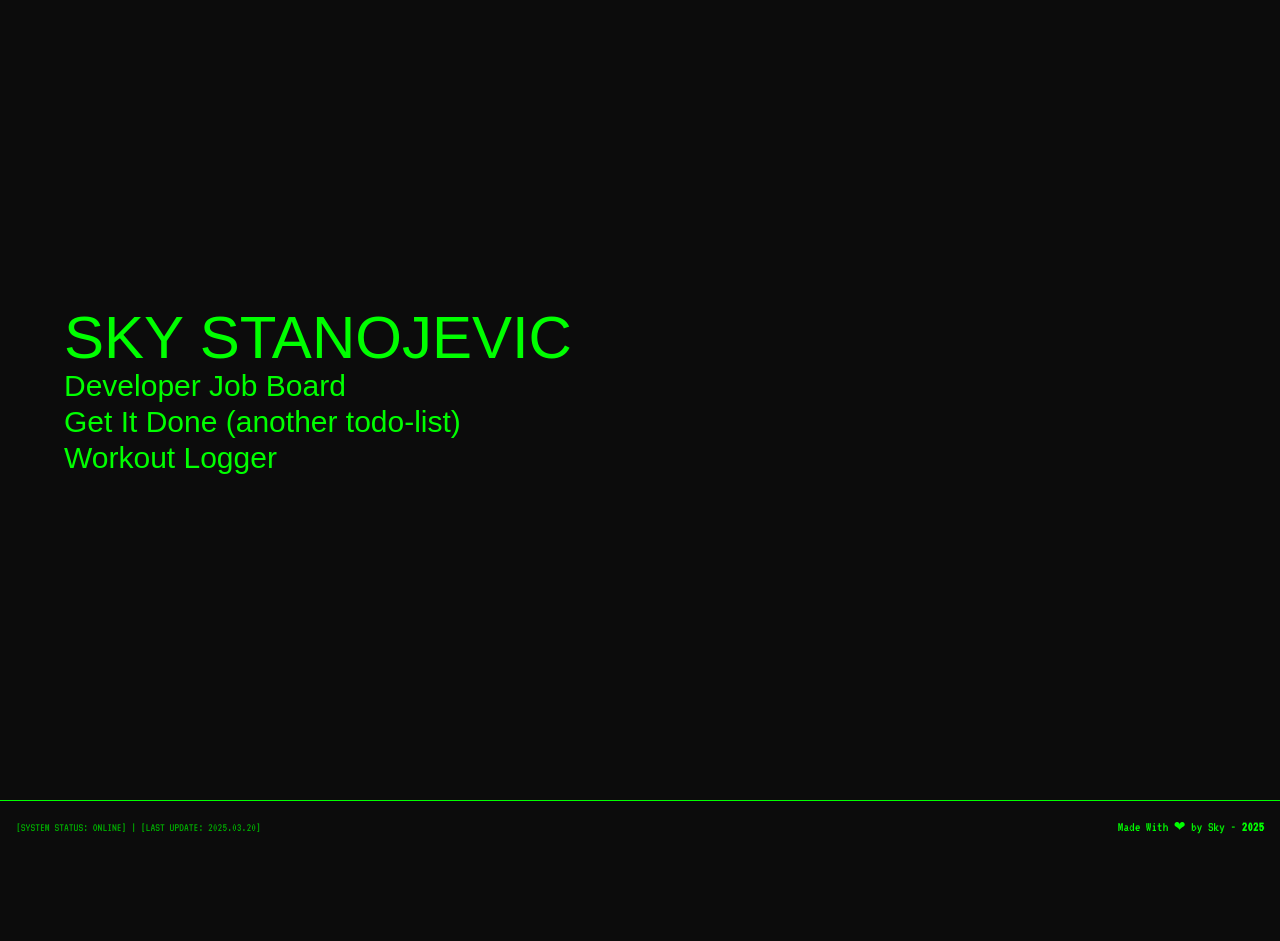
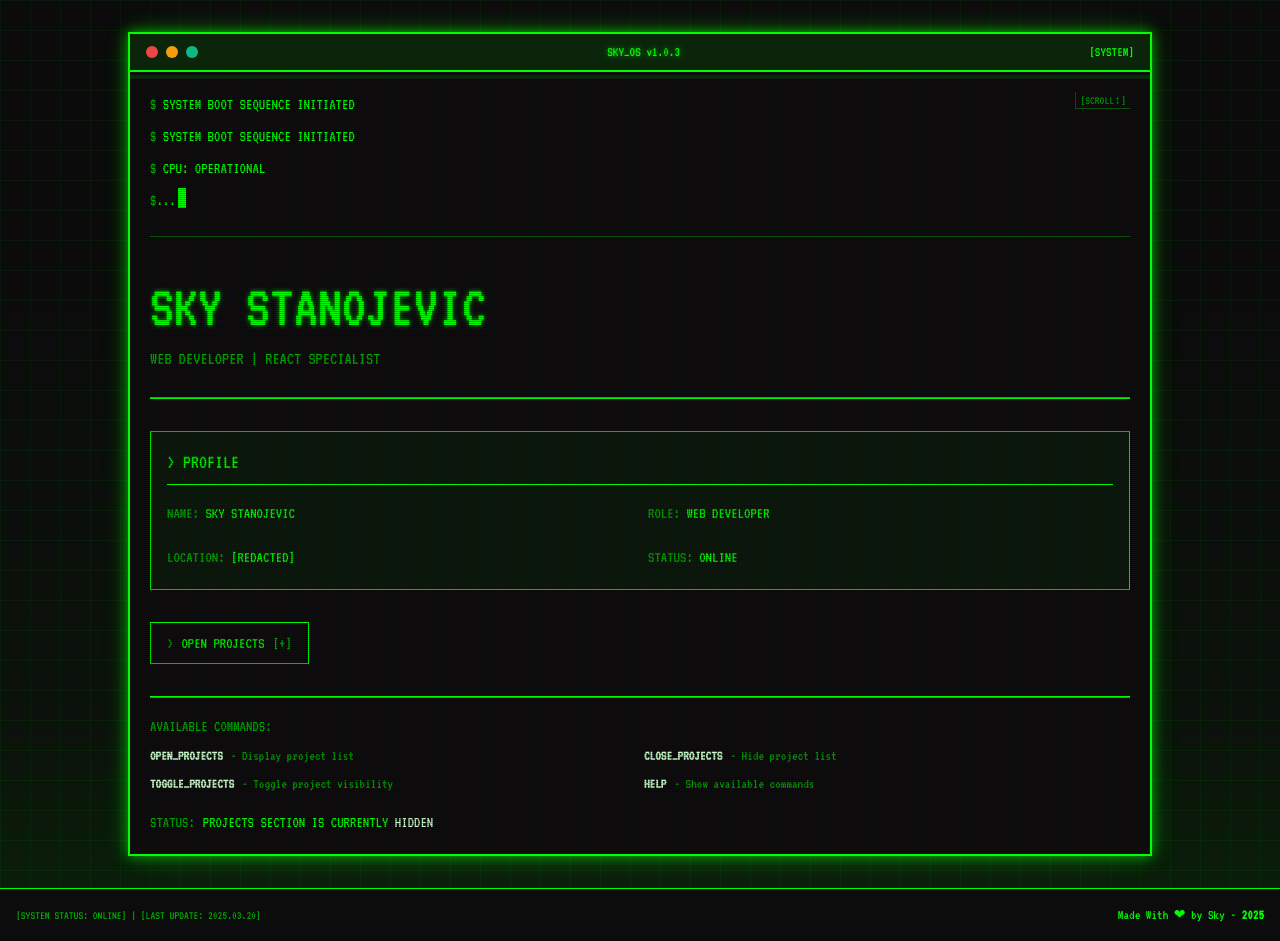
Before and after one commit to skystanoyevitch/sky-portfolio, a React (Create React App) app: page / in a window 1280 px wide. Before the commit the page ends 853 px from the top, so only its background shows below. Built offline with nearby package versions, Linux system fonts and the light colour scheme; a web font is replaced by a local one.

Commit message:
add Terminal component to Hero with command handling and projects toggle functionality

```diff
--- a/src/Pages/Home/Components/Hero.jsx
+++ b/src/Pages/Home/Components/Hero.jsx
@@ -1,33 +1,30 @@
-import React, { useEffect, useRef } from "react";
-import { useLayoutEffect } from "react";
+import React, { useEffect, useRef, useState } from "react";
 import { useNavigate } from "react-router-dom";
-
-// Other Imports
 import { gsap } from "gsap";
 import Portfolio from "./Portfolio";
+import Terminal from "../../../Layout/Navigation/Components/Terminal/Terminal";
 
 function Hero() {
   const navigate = useNavigate();
   const comp = useRef();
   const tl = useRef();
+  const [projectsVisible, setProjectsVisible] = useState(false); // Changed to false by default
+  const [showHelp, setShowHelp] = useState(false);
+  const projectsSectionRef = useRef();
+  const helpSectionRef = useRef();
 
   useEffect(() => {
     navigate("/", { replace: true });
   }, [navigate]);
 
-  useLayoutEffect(() => {
+  useEffect(() => {
     let ctx = gsap.context(() => {
       tl.current = gsap
         .timeline()
         .fromTo(
-          ".heyo",
-          { opacity: 0, ease: 0.2, duration: 1 },
-          { opacity: 1, ease: 0.2, duration: 1 }
-        )
-        .fromTo(
-          ".box",
-          { opacity: 0, ease: 0.2, duration: 1 },
-          { opacity: 1, ease: 0.2, duration: 1 }
+          ".terminal-wrapper",
+          { opacity: 0, y: 20 },
+          { opacity: 1, y: 0, duration: 1.2, ease: "power3.out" }
         );
     }, comp);
 
@@ -36,27 +33,239 @@ function Hero() {
     };
   }, []);
 
+  // Simple toggle for projects section without animation
+  useEffect(() => {
+    if (projectsSectionRef.current) {
+      if (projectsVisible) {
+        projectsSectionRef.current.style.display = "block";
+      } else {
+        projectsSectionRef.current.style.display = "none";
+      }
+    }
+  }, [projectsVisible]);
+
+  // Terminal initial commands with more text to demonstrate scrolling
+  const bootSequence = [
+    "SYSTEM BOOT SEQUENCE INITIATED",
+    "RUNNING HARDWARE DIAGNOSTICS...",
+    "CPU: OPERATIONAL",
+    "MEMORY: 16GB DETECTED",
+    "STORAGE: 1TB SSD DETECTED",
+    "LOADING KERNEL...",
+    "INITIALIZING SYSTEM SERVICES...",
+    "LOADING PERSONAL DATABASE...",
+    "ACCESSING PROFILE: SKY STANOJEVIC",
+    "DEVELOPER STATUS: ACTIVE",
+    "PROJECTS DATABASE: CONNECTED",
+    "TERMINAL INTERFACE: READY",
+    "SYSTEM READY FOR INPUT",
+  ];
+
+  const toggleProjects = () => {
+    setProjectsVisible(!projectsVisible);
+  };
+
   return (
-    <div className="w-full h-screen flex flex-col justify-center md:h-screen">
-      <div className="lg:h-full">
-        <div className="container mx-auto flex flex-col lg:justify-center lg:flex-row p-8 lg:p-8 xl:p-0 lg:h-full">
-          <div
-            ref={comp}
-            className=" flex flex-col justify-center space-y-4 container mx-auto max-w-sm md:max-w-lg lg:max-w-6xl"
+    <div className="w-full min-h-screen bg-terminal-black bg-terminal-grid bg-opacity-90 flex flex-col justify-center py-8 px-4">
+      <div ref={comp} className="container mx-auto h-full flex flex-col">
+        <div className="terminal-wrapper max-w-5xl mx-auto w-full flex-grow">
+          <Terminal
+            initialCommands={bootSequence}
+            title="SKY_OS v1.0.3"
+            fullHeight={true}
+            onCommandExecute={(command) => {
+              if (command === "OPEN_PROJECTS" || command === "OPEN PROJECTS") {
+                setProjectsVisible(true);
+                setShowHelp(false);
+              } else if (
+                command === "CLOSE_PROJECTS" ||
+                command === "CLOSE PROJECTS"
+              ) {
+                setProjectsVisible(false);
+                setShowHelp(false);
+              } else if (
+                command === "TOGGLE_PROJECTS" ||
+                command === "TOGGLE PROJECTS"
+              ) {
+                setProjectsVisible(!projectsVisible);
+                setShowHelp(false);
+              } else if (command === "HELP") {
+                setShowHelp(true);
+              } else if (command === "CLEAR" || command === "CLS") {
+                setShowHelp(false);
+              }
+            }}
           >
-            <div className="box font-j15">
-              <div className="pb-4 font-j15">
-                <span className="text-5xl xl:text-6xl lg:text-7xl text-slate-300">
-                  SKY STANOJEVIC
-                </span>
-                <Portfolio />
+            {/* Main header - make it more prominent */}
+            <div className="py-6 mb-8 border-b-2 border-terminal-green">
+              <h1 className="text-4xl md:text-5xl lg:text-6xl text-terminal-green font-vt text-shadow-terminal mb-2">
+                SKY STANOJEVIC
+              </h1>
+              <p className="text-terminal-green-dark text-lg">
+                WEB DEVELOPER | REACT SPECIALIST
+              </p>
+            </div>
+
+            {/* Profile Section - with better border */}
+            <div className="mt-6 mb-8 border border-terminal-green p-4 bg-terminal-green bg-opacity-5">
+              <h2 className="text-xl text-terminal-green mb-4 font-vt border-b border-terminal-green pb-2">
+                &gt; PROFILE
+              </h2>
+              <div className="grid grid-cols-1 md:grid-cols-2 gap-4">
+                <ProfileItem label="NAME" value="SKY STANOJEVIC" />
+                <ProfileItem label="ROLE" value="WEB DEVELOPER" />
+                <ProfileItem label="LOCATION" value="[REDACTED]" />
+                <ProfileItem
+                  label="STATUS"
+                  value={<span className="animate-blink">ONLINE</span>}
+                />
               </div>
             </div>
-          </div>
+
+            {/* Projects Section Toggle Button */}
+            <div className="mt-6 mb-4 flex items-center">
+              <button
+                className="flex items-center text-terminal-green border border-terminal-green px-4 py-2 hover:bg-terminal-green hover:bg-opacity-20"
+                onClick={toggleProjects}
+              >
+                <span className="text-terminal-green-dark mr-2">&gt;</span>
+                <span>{projectsVisible ? "CLOSE" : "OPEN"} PROJECTS</span>
+                <span className="ml-2 text-terminal-green-dark">
+                  [{projectsVisible ? "-" : "+"}]
+                </span>
+              </button>
+            </div>
+
+            {/* Help Section */}
+            {showHelp && (
+              <div className="border border-terminal-green p-4 bg-terminal-green bg-opacity-5 mb-8">
+                <h2 className="text-xl text-terminal-green mb-4 font-vt border-b border-terminal-green pb-2">
+                  &gt; HELP
+                </h2>
+                <div className="text-terminal-green">
+                  <p className="mb-4">AVAILABLE COMMANDS:</p>
+                  <div className="grid grid-cols-1 gap-2 pl-4">
+                    <div className="flex">
+                      <span className="text-terminal-green-light w-40">
+                        OPEN_PROJECTS
+                      </span>
+                      <span>Show the projects section</span>
+                    </div>
+                    <div className="flex">
+                      <span className="text-terminal-green-light w-40">
+                        CLOSE_PROJECTS
+                      </span>
+                      <span>Hide the projects section</span>
+                    </div>
+                    <div className="flex">
+                      <span className="text-terminal-green-light w-40">
+                        TOGGLE_PROJECTS
+                      </span>
+                      <span>Toggle projects visibility</span>
+                    </div>
+                    <div className="flex">
+                      <span className="text-terminal-green-light w-40">
+                        HELP
+                      </span>
+                      <span>Display this help information</span>
+                    </div>
+                    <div className="flex">
+                      <span className="text-terminal-green-light w-40">
+                        CLEAR
+                      </span>
+                      <span>Clear the help display</span>
+                    </div>
+                  </div>
+                </div>
+              </div>
+            )}
+
+            {/* Projects Section - with toggle functionality */}
+            <div
+              ref={projectsSectionRef}
+              style={{ display: "none" }} // Initialize as hidden without transitions
+            >
+              <div className="border border-terminal-green p-4 bg-terminal-green bg-opacity-5">
+                <h2 className="text-xl text-terminal-green mb-4 font-vt border-b border-terminal-green pb-2">
+                  &gt; PROJECTS
+                </h2>
+                <Portfolio terminalStyle={true} />
+              </div>
+            </div>
+
+            {/* Command prompt - more distinctive */}
+            <div className="mt-8 pt-4 border-t-2 border-terminal-green">
+              <div className="text-terminal-green mb-2">
+                <span className="text-terminal-green-dark">
+                  AVAILABLE COMMANDS:
+                </span>
+              </div>
+              <div className="grid grid-cols-1 md:grid-cols-2 gap-2 text-sm mb-4">
+                <div className="flex items-center">
+                  <span
+                    className="text-terminal-green-light mr-2 font-bold cursor-pointer"
+                    onClick={() => setProjectsVisible(true)}
+                  >
+                    OPEN_PROJECTS
+                  </span>
+                  <span className="text-terminal-green-dark">
+                    - Display project list
+                  </span>
+                </div>
+                <div className="flex items-center">
+                  <span
+                    className="text-terminal-green-light mr-2 font-bold cursor-pointer"
+                    onClick={() => setProjectsVisible(false)}
+                  >
+                    CLOSE_PROJECTS
+                  </span>
+                  <span className="text-terminal-green-dark">
+                    - Hide project list
+                  </span>
+                </div>
+                <div className="flex items-center">
+                  <span
+                    className="text-terminal-green-light mr-2 font-bold cursor-pointer"
+                    onClick={toggleProjects}
+                  >
+                    TOGGLE_PROJECTS
+                  </span>
+                  <span className="text-terminal-green-dark">
+                    - Toggle project visibility
+                  </span>
+                </div>
+                <div className="flex items-center">
+                  <span className="text-terminal-green-light mr-2 font-bold">
+                    HELP
+                  </span>
+                  <span className="text-terminal-green-dark">
+                    - Show available commands
+                  </span>
+                </div>
+              </div>
+              <div className="flex items-center mt-2">
+                <span className="text-terminal-green-dark mr-2">STATUS:</span>
+                <span className="text-terminal-green">
+                  PROJECTS SECTION IS CURRENTLY{" "}
+                  <span className="text-terminal-green-light">
+                    {projectsVisible ? "VISIBLE" : "HIDDEN"}
+                  </span>
+                </span>
+              </div>
+            </div>
+          </Terminal>
         </div>
       </div>
     </div>
   );
 }
 
+// Helper component for profile information
+const ProfileItem = ({ label, value }) => (
+  <div className="mb-1">
+    <span className="text-terminal-green-dark font-vt">{label}: </span>
+    <span className="text-terminal-green font-vt">{value}</span>
+  </div>
+);
+
 export default Hero;
```
